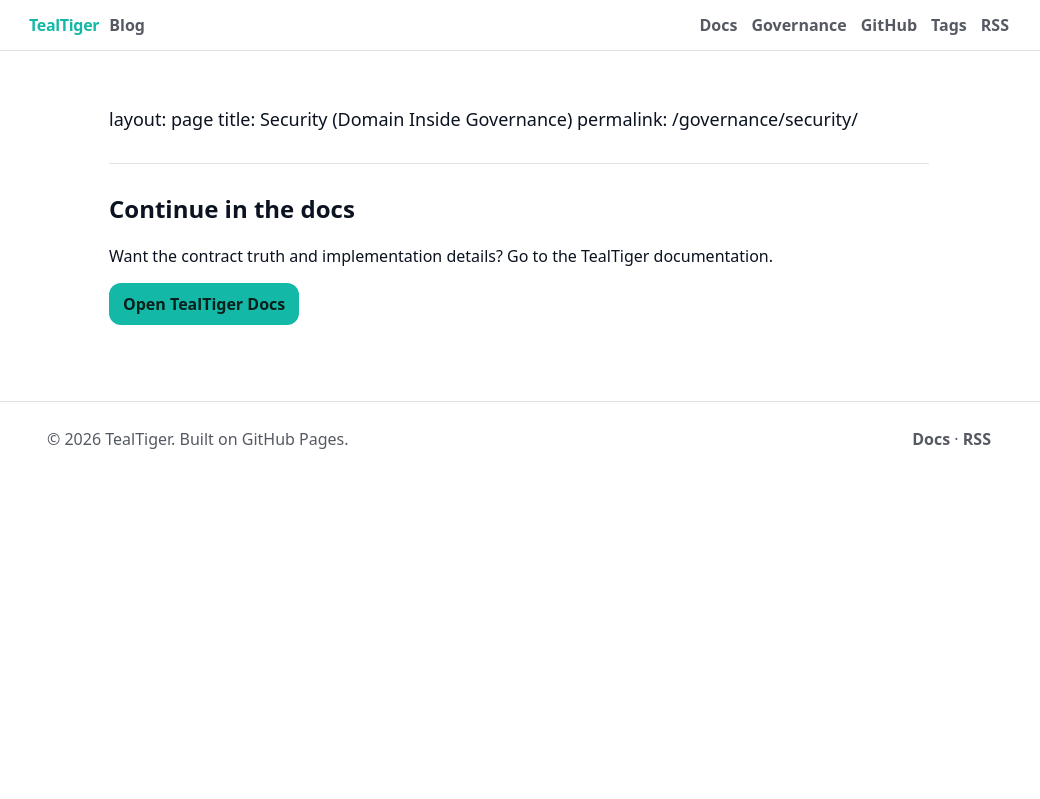
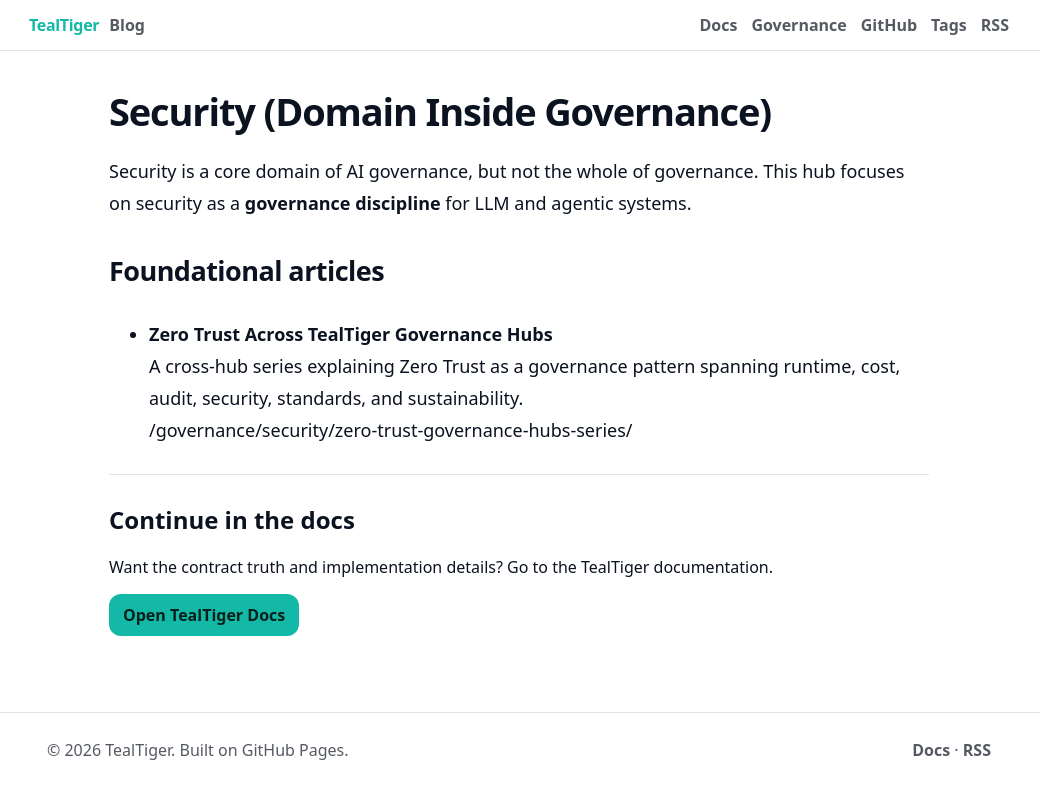
Before and after one commit to agentguard-ai/TealTiger-Blogs, a Jekyll site: the page built from governance/security/index.md, in a window 1280 px wide. Shown: the top 799 px of the page, without its empty margins (121-1161 px from the left). Built offline with Jekyll 4.4.1, drawn with Linux system fonts in a browser that asks for light colours; our own code applies the rules of GitHub Pages for plain Markdown files.

Commit message:
Update index.md

```diff
--- a/governance/security/index.md
+++ b/governance/security/index.md
@@ -1,3 +1,14 @@
+---
 layout: page
-title: Security (Domain Inside Governance)
+title: "Security (Domain Inside Governance)"
 permalink: /governance/security/
+---
+
+Security is a core domain of AI governance, but not the whole of governance.
+This hub focuses on security as a **governance discipline** for LLM and agentic systems.
+
+## Foundational articles
+
+- **Zero Trust Across TealTiger Governance Hubs**
+  A cross‑hub series explaining Zero Trust as a governance pattern spanning runtime, cost, audit, security, standards, and sustainability.
+  /governance/security/zero-trust-governance-hubs-series/
```
